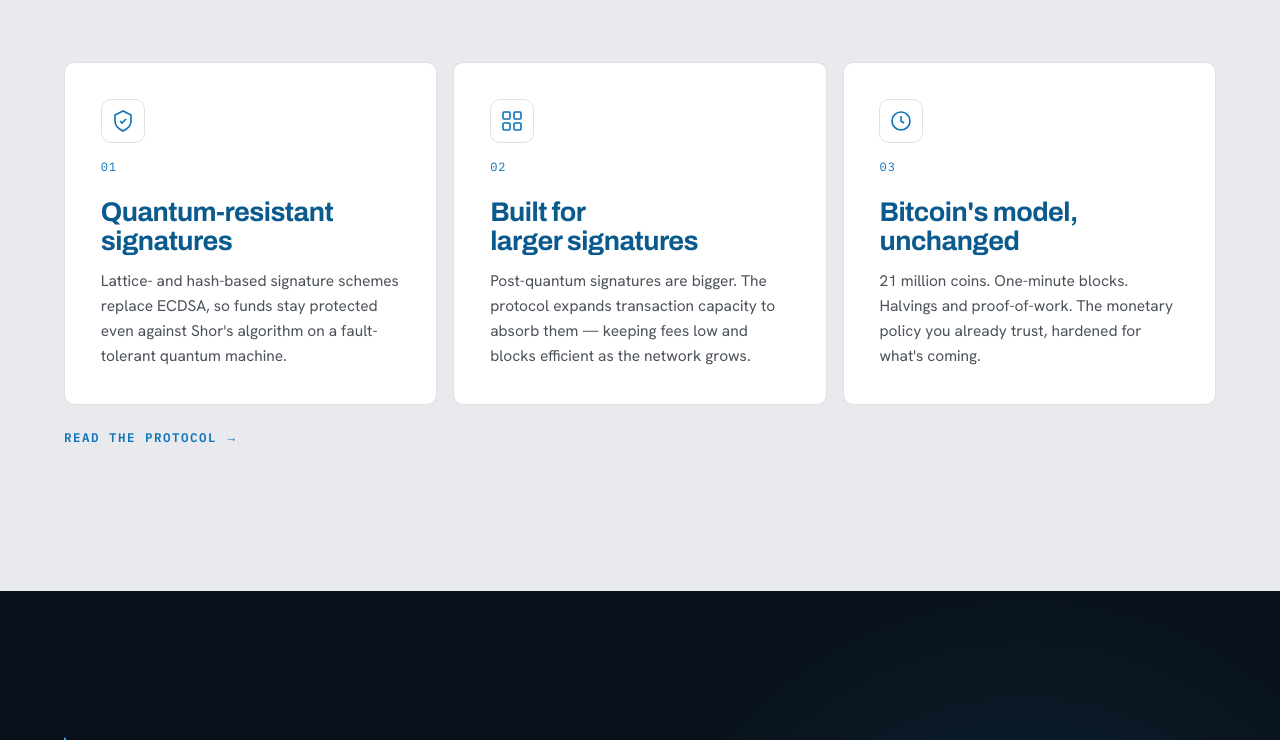
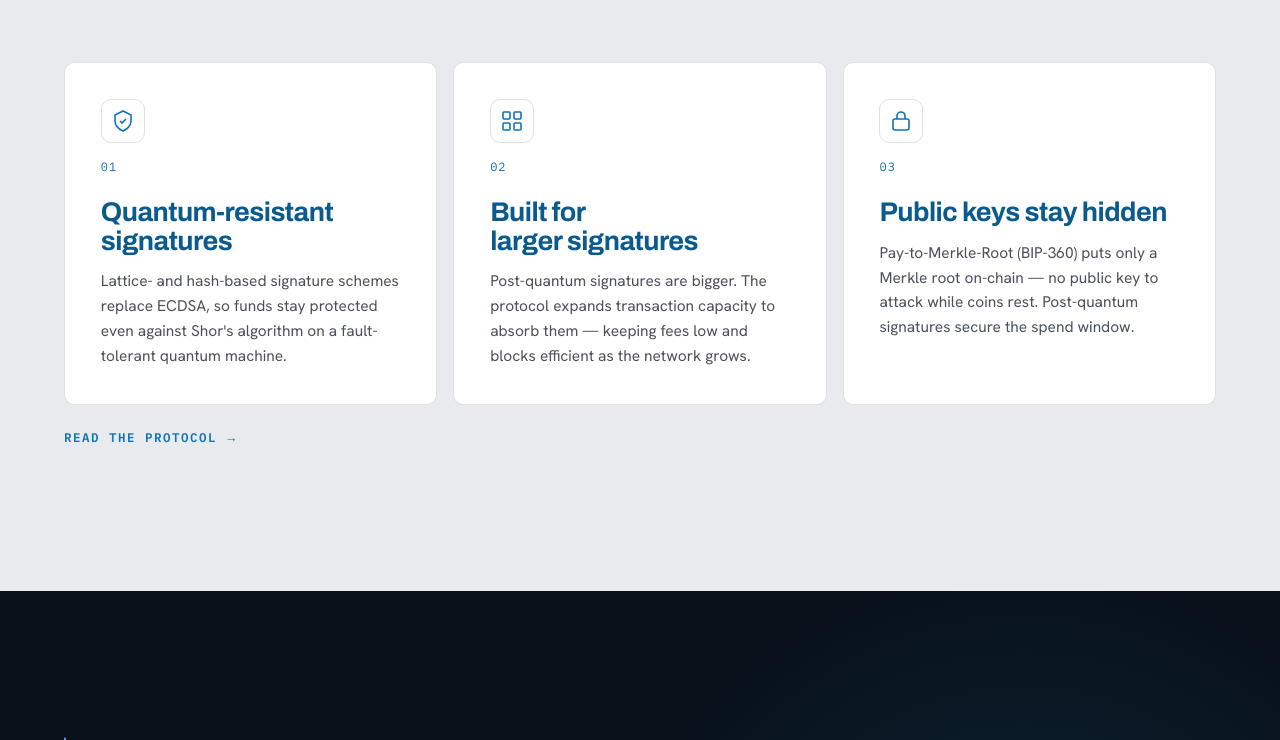
Before and after one commit to en-tropyc/bitcoin-quantum-website, a Next.js app: page / in a window 1280 px wide. Shown: the part 2365-3105 px from the top of the page. Built offline with nearby package versions, Linux system fonts and the light colour scheme.

Commit message:
Refine technology card 03, researcher CTA, and roadmap phase states

```diff
--- a/src/app/V2Page.tsx
+++ b/src/app/V2Page.tsx
@@ -26,11 +26,11 @@ function LatticeIcon() {
     </svg>
   );
 }
-function ClockIcon() {
+function LockIcon() {
   return (
     <svg width="24" height="24" viewBox="0 0 24 24" fill="none" stroke="currentColor" strokeWidth="1.6">
-      <circle cx="12" cy="12" r="9" />
-      <path d="M12 7v5l3 2" />
+      <rect x="4" y="10" width="16" height="11" rx="2" />
+      <path d="M8 10V7a4 4 0 0 1 8 0v3" />
     </svg>
   );
 }
@@ -265,12 +265,12 @@ export default function V2Page() {
                 </p>
               </article>
               <article className="card reveal d2">
-                <div className="glyph"><ClockIcon /></div>
+                <div className="glyph"><LockIcon /></div>
                 <div className="card-idx">03</div>
-                <h3 className="h3">Bitcoin&apos;s model, unchanged</h3>
+                <h3 className="h3">Public keys stay hidden</h3>
                 <p>
-                  21 million coins. One-minute blocks. Halvings and proof-of-work. The monetary
-                  policy you already trust, hardened for what&apos;s coming.
+                  Pay-to-Merkle-Root (BIP-360) puts only a Merkle root on-chain — no public key to
+                  attack while coins rest. Post-quantum signatures secure the spend window.
                 </p>
               </article>
             </div>
@@ -432,13 +432,13 @@ export default function V2Page() {
                   </svg>
                 </div>
                 <div className="card-idx">03 · Researchers</div>
-                <h3 className="h3">Review the cryptographic primitives.</h3>
+                <h3 className="h3">Review the post-quantum security model.</h3>
                 <p>
                   Audit the ML-DSA integration and the protocol-level choices behind the
                   larger post-quantum signatures. Comments and issues welcome.
                 </p>
                 <span className="path-link is-disabled" aria-disabled="true">
-                  Technical brief · coming soon
+                  Coming soon
                 </span>
               </article>
             </div>
@@ -453,10 +453,10 @@ export default function V2Page() {
               <h2 className="h2">A measured path to a quantum-safe chain.</h2>
             </div>
             <div className="timeline">
-              <div className="phase reveal">
+              <div className="phase is-complete reveal">
                 <div className="ph-tag">Phase 01</div>
                 <h3>Specification</h3>
-                <p>Peer-reviewed protocol design and the post-quantum signature standard.</p>
+                <p>Protocol design built on NIST-standardized post-quantum signatures.</p>
                 <div className="status">Complete</div>
               </div>
               <div className="phase active reveal d1">
--- a/src/components/v2/v2.css
+++ b/src/components/v2/v2.css
@@ -982,6 +982,8 @@
 .bqv2 .phase { background: var(--surface); border: 1px solid var(--line); border-radius: var(--radius); padding: 30px 26px 32px; position: relative; }
 .bqv2 .phase::before { content: ""; position: absolute; top: 22px; right: 24px; width: 10px; height: 10px; border-radius: 50%; background: transparent; border: 2px solid var(--ink-3); }
 .bqv2 .phase.active::before { background: var(--accent); border-color: var(--accent); box-shadow: 0 0 0 5px var(--accent-soft); }
+.bqv2 .phase.is-complete::before { background: var(--accent); border-color: var(--accent); }
+.bqv2 .phase.is-complete::after { content: ""; position: absolute; top: 24px; right: 28px; width: 3px; height: 6px; border: solid #04121d; border-width: 0 1.5px 1.5px 0; transform: rotate(45deg); }
 .bqv2 .phase .ph-tag { font-family: var(--mono); font-size: 11.5px; letter-spacing: 0.12em; text-transform: uppercase; color: var(--ink-3); }
 .bqv2 .phase.active .ph-tag { color: var(--accent-ink); }
 .bqv2 .phase h3 { font-size: 22px; margin: 14px 0 12px; }
```
